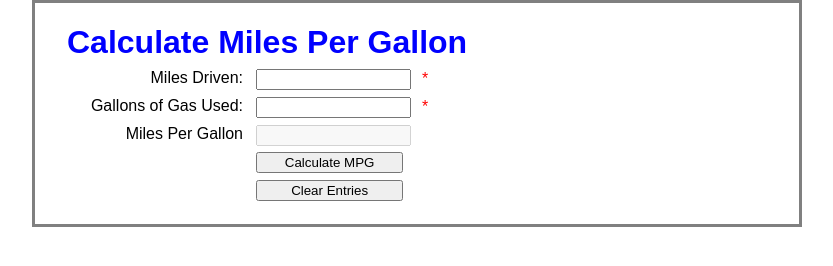
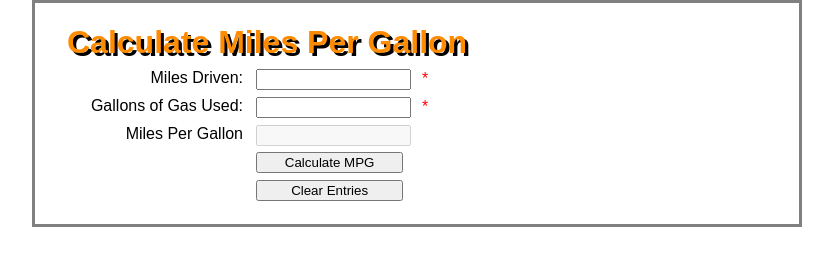
Before and after one commit to crex424/2022-CPW203-MPG-Calc, a plain HTML site: page index.html in a window 1280 px wide. Shown: the whole page, without its empty margins (223-1056 px from the left). Drawn offline with Linux system fonts and the light colour scheme.

Commit message:
Changed h1 text color to darkorange with a black shadow to make the title pop

```diff
--- a/css/mpg.css
+++ b/css/mpg.css
@@ -7,8 +7,10 @@ body {
     border: 3px solid grey;
 }
 h1 {
-	color: blue;
+	color: darkorange;
 	margin-bottom: .25em;
+    text-shadow: .1em .1em black;
+
 }
 label {
 	float: left;
```
